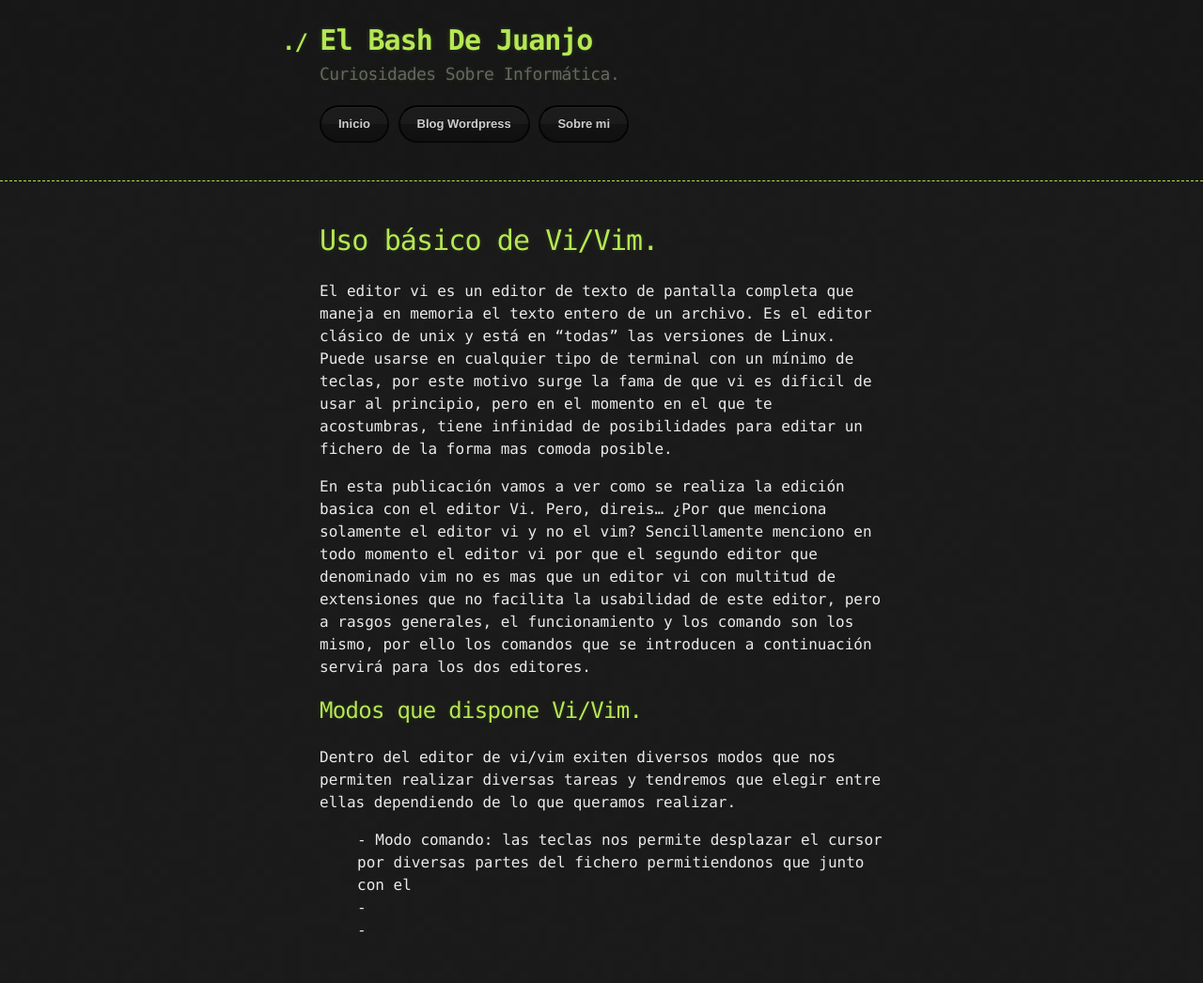
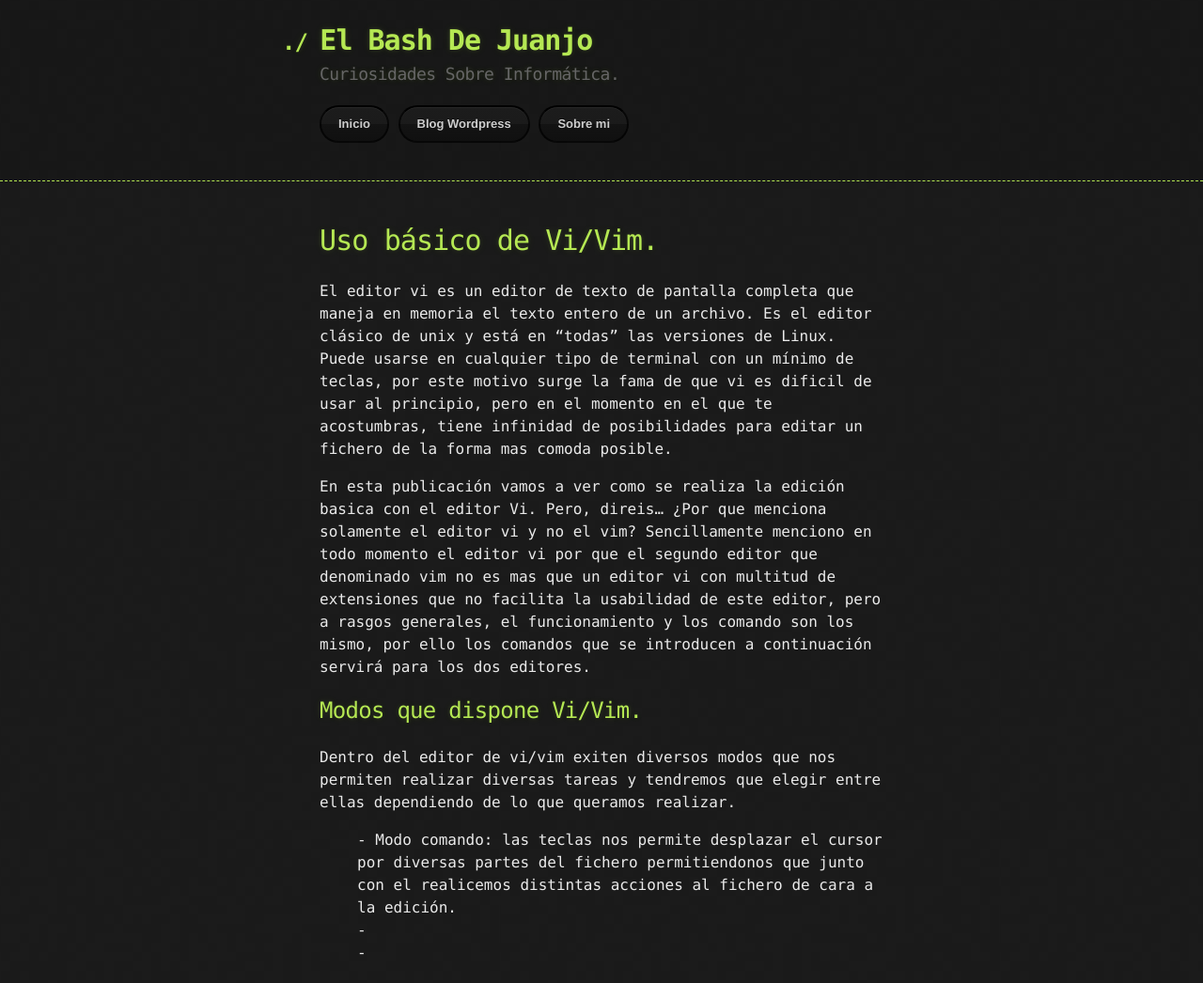
Before and after one commit to juanjoselopezroldan/juanjoselopezroldan.github.io, a Jekyll site: the page built from contenido/vi.md, in a window 1280 px wide. Shown: the whole page at 94% size. Built offline with Jekyll 4.4.1, drawn with Linux system fonts in a browser that asks for light colours; our own code applies the rules of GitHub Pages for plain Markdown files; before the commit the page ends 1022 px from its top, so only the background shows below that.

Commit message:
Update vi.md

```diff
--- a/contenido/vi.md
+++ b/contenido/vi.md
@@ -7,6 +7,6 @@ En esta publicación vamos a ver como se realiza la edición basica con el edito
 ## [](#header-2)Modos que dispone Vi/Vim.
 Dentro del editor de vi/vim exiten diversos modos que nos permiten realizar diversas tareas y tendremos que elegir entre ellas dependiendo de lo que queramos realizar.
 
-<dd> - Modo comando: las teclas nos permite desplazar el cursor por diversas partes del fichero permitiendonos que junto con el
+<dd> - Modo comando: las teclas nos permite desplazar el cursor por diversas partes del fichero permitiendonos que junto con el realicemos distintas acciones al fichero de cara a la edición.
 <dd> -
 <dd> -
```
